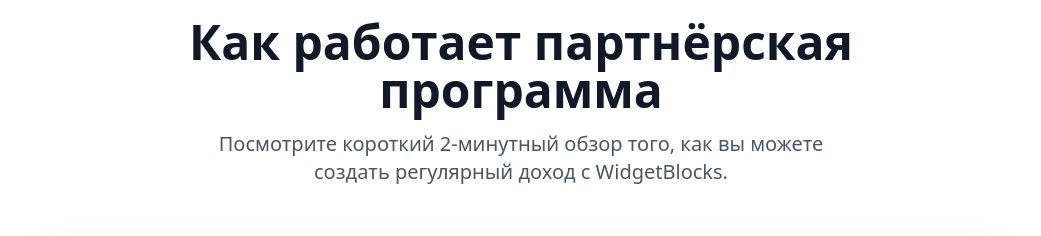
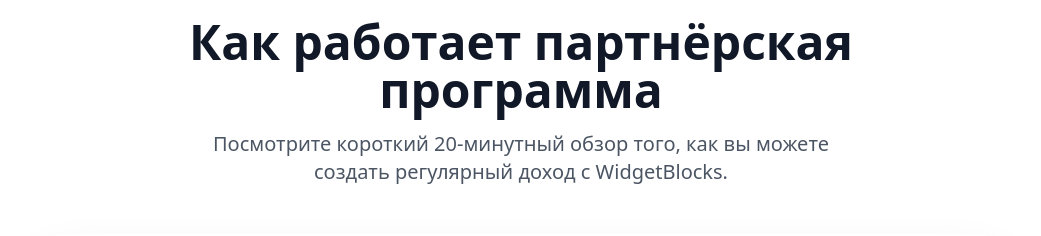
Before and after one commit to FedoseevSM/lego-promo, a React (Vite) app: page / in a window 1280 px wide. Shown: the part 3560-3796 px from the top of the page, without its empty margins (119-1160 px from the left). Built offline with nearby package versions, Linux system fonts and the light colour scheme.

Commit message:
Update VideoSection.tsx

```diff
--- a/src/components/VideoSection.tsx
+++ b/src/components/VideoSection.tsx
@@ -8,7 +8,7 @@
 export function VideoSection({
   videoUrl = 'https://inv.perditum.com/embed/vaZOlKwFX_0?',
   title = 'Как работает партнёрская программа',
-  description = 'Посмотрите короткий 2-минутный обзор того, как вы можете создать регулярный доход с WidgetBlocks.'
+  description = 'Посмотрите короткий 20-минутный обзор того, как вы можете создать регулярный доход с WidgetBlocks.'
 }: VideoSectionProps) {
 const handlePlaylist = () => {
  window.open('https://inv.perditum.com/playlist?list=PLZzS4wQVyqj8FD8FqH37oolJ4TToCc-E3', '_blank');
```
